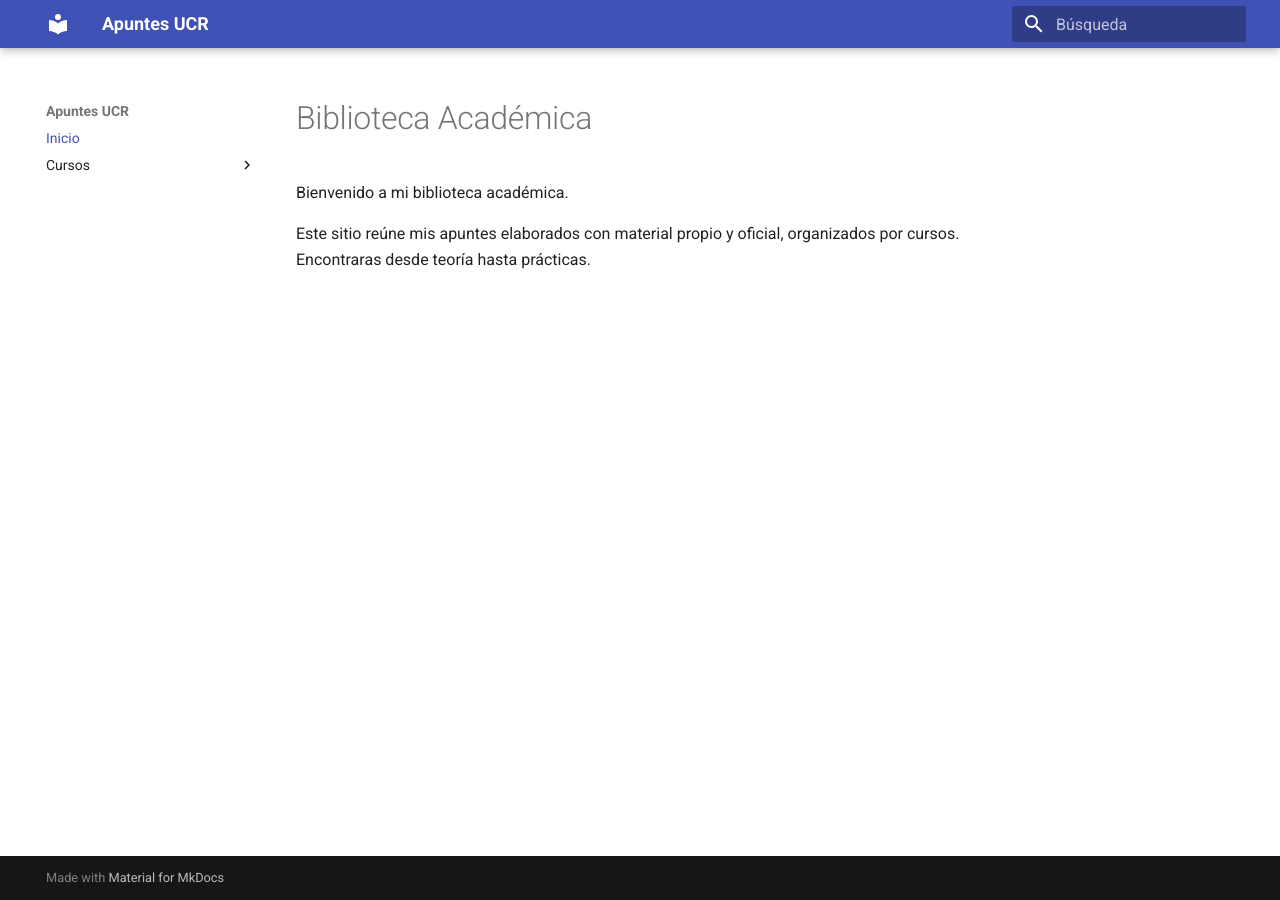
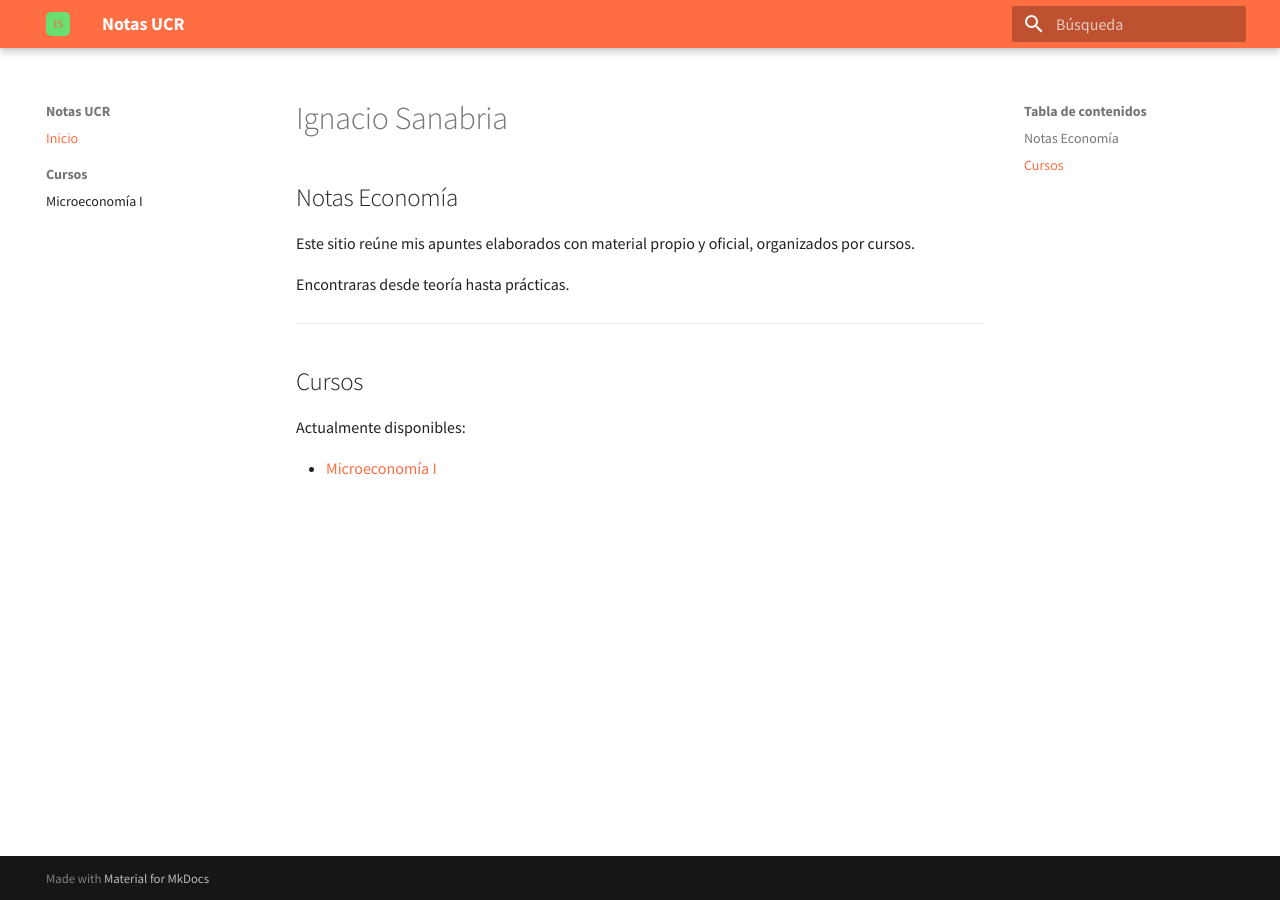
Before and after one commit to IgnacioSanM/apuntes-ucr, an MkDocs documentation site: the page built from docs/index.md, in a window 1280 px wide. Built offline with MkDocs 1.6.1 and Material for MkDocs 9.7.7, drawn with Linux system fonts in a browser that asks for light colours.

Commit message:
Actualizar disenho

```diff
--- a/docs/index.md
+++ b/docs/index.md
@@ -1,5 +1,17 @@
-# Biblioteca Académica
+# Ignacio Sanabria
 
-Bienvenido a mi biblioteca académica.
+## Notas Economía
 
-Este sitio reúne mis apuntes elaborados con material propio y oficial, organizados por cursos. Encontraras desde teoría hasta prácticas.
+Este sitio reúne mis apuntes elaborados con material propio y oficial, organizados por cursos.
+
+Encontraras desde teoría hasta prácticas.
+
+---
+
+
+
+## Cursos
+
+Actualmente disponibles:
+
+- [Microeconomía I](courses/microeconomia-i/index.md)
--- a/mkdocs.yml
+++ b/mkdocs.yml
@@ -1,11 +1,31 @@
-site_name: Apuntes UCR
+site_name: Notas UCR
 site_url: https://ignaciosanm.github.io
-site_description: Apuntes de Economía en LaTeX
+site_description: Apuntes de Economía
 site_author: Ignacio Sanabria
 
 theme:
   name: material
   language: es
+  logo: assets/logo.svg
+  font:
+    text: Source Sans Pro
+    code: JetBrains Mono
+
+  palette:
+    - media: "(prefers-color-scheme: light)"
+      scheme: default
+      primary: deep orange
+      accent: green
+
+    - media: "(prefers-color-scheme: dark)"
+      scheme: slate
+      primary: red
+      accent: amber
+
+  features:
+    - navigation.sections
+    - navigation.expand
+    - navigation.top
 
 nav:
   - Inicio: index.md
```
Also changed, not shown: docs/assets/logo.svg (added).
